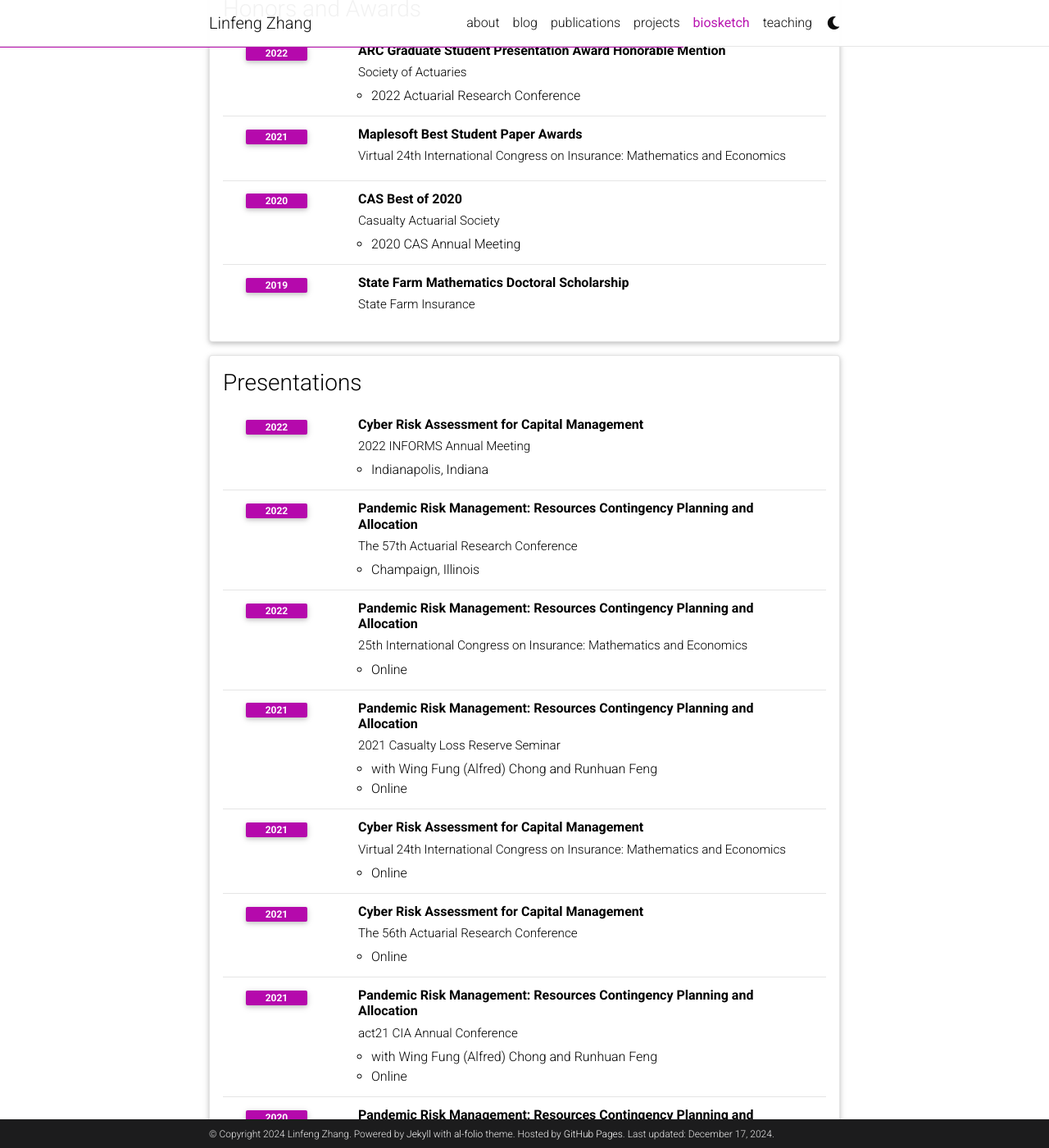
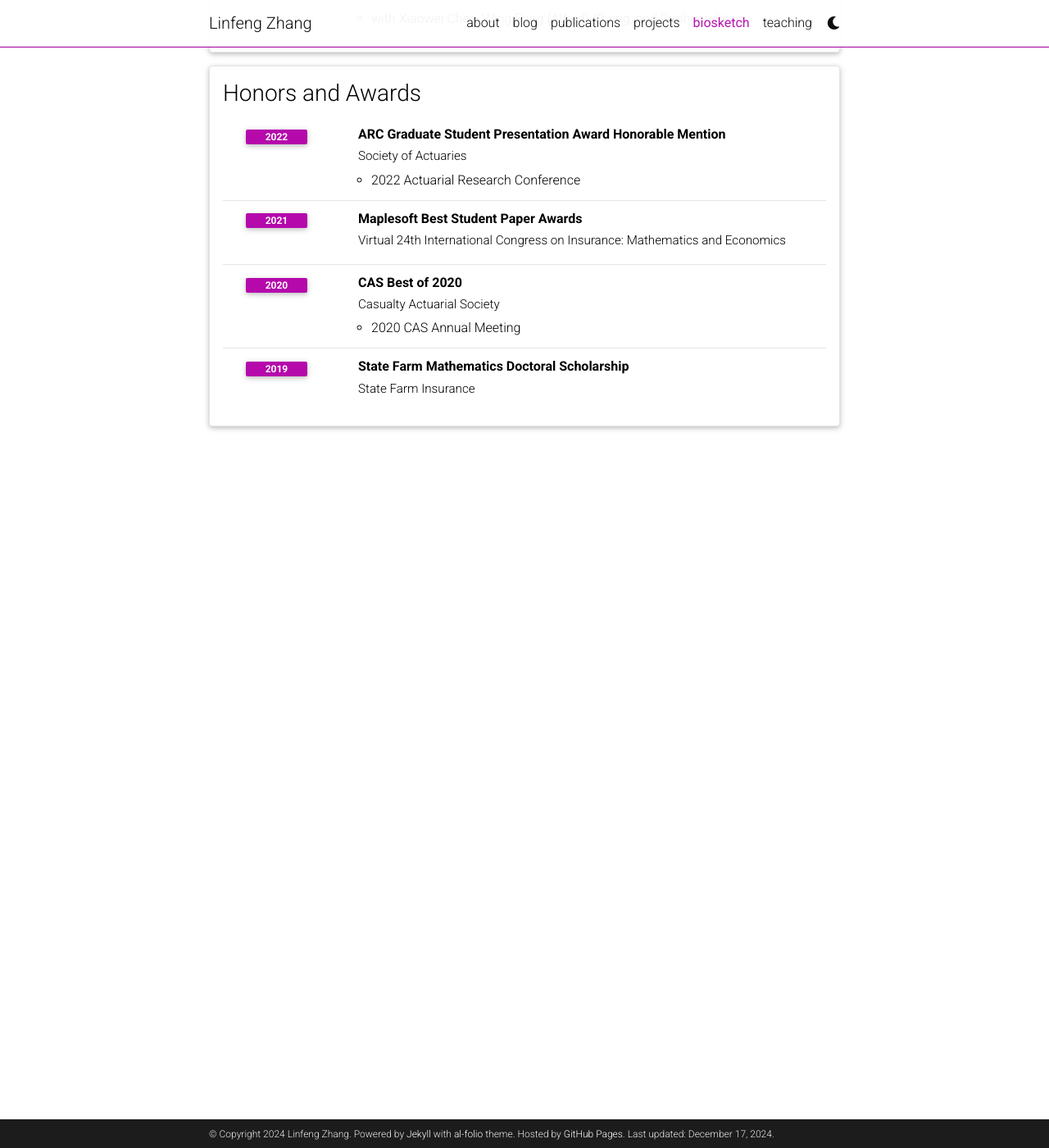
Before and after one commit to phoenixzlf/phoenixzlf.github.io, a Jekyll site: the page built from _pages/cv.md, in a window 1280 px wide and 1400 px high, scrolled down 1671 px. Shown: the whole window at 82% size. Built offline with Jekyll 4.4.1, drawn with Linux system fonts in a browser that asks for light colours; comment, search, counter and statistics services are not loaded; a style sheet for code colours, icons or effects is not loaded; some of the changed text lies outside the part shown.

Commit message:
update cv.yml

```diff
--- a/_data/cv.yml
+++ b/_data/cv.yml
@@ -9,7 +9,7 @@
 - title: Education
   type: time_table
   contents:
-    - title: PhD
+    - title: PhD Mathematics
       institution: University of Illinois at Urbana-Champaign, Illinois
       year: 2023
       description:
@@ -50,6 +50,11 @@
 - title: Grants
   type: time_table
   contents:
+    - title: CKER Individual Grant Competition
+      description:
+        - with Zhiyu Quan
+      institution: Casualty Actuarial Society and Society of Actuaries
+      year: 2024
     - title: SOA Cyber Risk Literature Search Grant
       description:
         - with Wing Fung (Alfred) Chong, Runhuan Feng, and Zhiyu Quan
@@ -82,83 +87,6 @@
       year: 2019
 
 
-- title: Presentations
-  type: time_table
-  contents:
-    - title: Cyber Risk Assessment for Capital Management
-      institution: 2022 INFORMS Annual Meeting
-      description:
-        - Indianapolis, Indiana
-      year: 2022
-    - title: 'Pandemic Risk Management: Resources Contingency Planning and Allocation'
-      institution: The 57th Actuarial Research Conference
-      description:
-        - Champaign, Illinois
-      year: 2022
-    - title: 'Pandemic Risk Management: Resources Contingency Planning and Allocation'
-      institution: '25th International Congress on Insurance: Mathematics and Economics'
-      description:
-        - Online
-      year: 2022
-    - title: 'Pandemic Risk Management: Resources Contingency Planning and Allocation'
-      institution: 2021 Casualty Loss Reserve Seminar
-      description:
-        - with Wing Fung (Alfred) Chong and Runhuan Feng
-        - Online
-      year: 2021
-    - title: Cyber Risk Assessment for Capital Management
-      institution: 'Virtual 24th International Congress on Insurance: Mathematics and Economics'
-      description:
-        - Online
-      year: 2021
-    - title: Cyber Risk Assessment for Capital Management
-      institution: The 56th Actuarial Research Conference
-      description:
-        - Online
-      year: 2021
-    - title: 'Pandemic Risk Management: Resources Contingency Planning and Allocation'
-      institution: act21 CIA Annual Conference
-      description:
-        - with Wing Fung (Alfred) Chong and Runhuan Feng
-        - Online
-      year: 2021
-    - title: 'Pandemic Risk Management: Resources Contingency Planning and Allocation'
-      institution: 2020 CAS Annual Meeting
-      description:
-        - with Wing Fung (Alfred) Chong and Runhuan Feng
-        - Online
-      year: 2020
-    - title: 'Pandemic Risk Management: Resources Contingency Planning and Allocation'
-      institution: SOA Webcast
-      description:
-        - with Wing Fung (Alfred) Chong and Runhuan Feng
-        - Online
-      year: 2020
-    - title: 'Pandemic Risk Management: Resources Contingency Planning and Allocation'
-      institution: SOA Webcast
-      description:
-        - with Wing Fung (Alfred) Chong and Runhuan Feng
-        - Online
-      year: 2020
-    - title: 'Pandemic Risk Management: Resources Contingency Planning and Allocation'
-      institution: One World Actuarial Research Seminar
-      description:
-        - with Wing Fung (Alfred) Chong and Runhuan Feng
-        - Online
-      year: 2020
-    - title: 'Pandemic Risk Management: Resources Contingency Planning and Allocation'
-      institution: Fall 2020 Actuarial Science and Financial Mathematics Seminar
-      description:
-        - with Wing Fung (Alfred) Chong and Runhuan Feng
-        - Champaign, Illinois
-      year: 2020
-    - title: Cyber Risk Assessment to Empower Cyber Insurance Markets
-      institution: ISF US Chapter Spring Conference
-      description:
-        - Chicago, Illinois
-      year: 2018
-
-
 # - title: Academic Interests
 #   type: nested_list
 #   contents:
```
